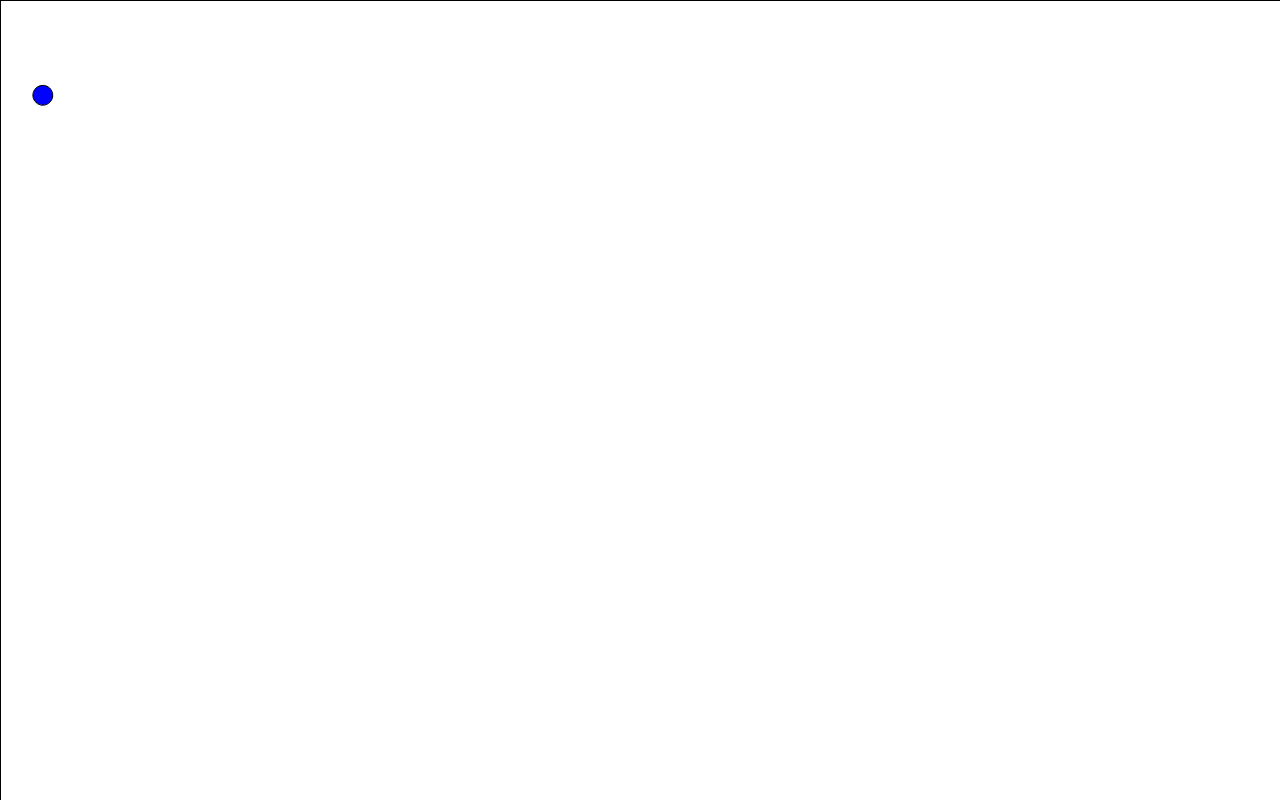
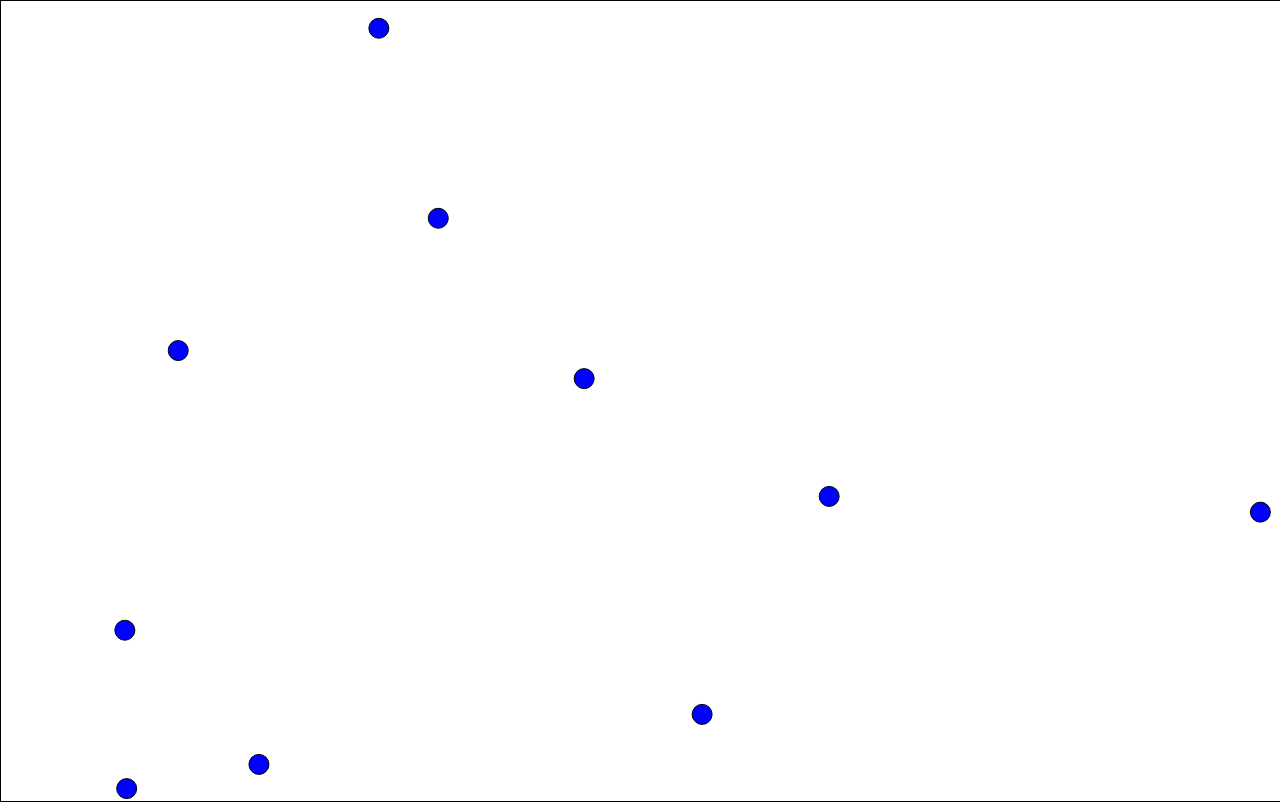
Before and after one commit to albindahlberg/boids-simulator, a website: page index.html in a window 1280 px wide. Drawn offline with Linux system fonts and the light colour scheme.

Commit message:
swarm linear animation done

```diff
--- a/index.html
+++ b/index.html
@@ -5,11 +5,14 @@
     <style>
         canvas {
             border: 1px solid black;
+            max-width: 100%;
+            max-height: 100%;
         }
-        html, body {
+        body {
             width:  100%;
             height: 100%;
             margin: 0;
+            padding: 0;
             overflow: hidden;
         }
     </style>
--- a/public/js/boid.js
+++ b/public/js/boid.js
@@ -1,4 +1,4 @@
-import getRandomInt from './math.js'
+import { randomInt } from './math.js'
 
 export default class Boid {
 
@@ -6,19 +6,18 @@ export default class Boid {
      * Boids are a unit in the simulation
      * @param {Number} x The position on the x-axis, MAX = window.innerWidth
      * @param {Number} y The position on the y-axis, MAX = window.innerHeight
-     * @param {Number} angle The angle in degrees the boid is moving from the y-axis
+     * @param {Number} angle The angle in radians the boid is moving from the x-axis. Functions similiarly to the unit circle
      *   */
     constructor(angle) {
+        this.radius = 10
+        this.velocity = 3
 
-        this.x = getRandomInt(0, window.innerWidth)
-        this.y = getRandomInt(0, window.innerHeight)
+        this.x = randomInt(this.radius, window.innerWidth - this.radius)  // this.radius to disable croppping upon spawning
+        this.y = randomInt(this.radius, window.innerHeight - this.radius) // this.radius to disable croppping upon spawning
         this.angle = angle
 
-        this.radius = 10
-        this.speed = 3
-
-        this.dx = Math.sin(this.angle) * this.speed
-        this.dy = Math.cos(this.angle) * this.speed
+        this.dx = Math.cos(this.angle) * this.velocity
+        this.dy = -Math.sin(this.angle) * this.velocity // negative so it functions as unit circle
     }
 
     /* TODO draw boid as arrow, create rotation etc */
@@ -29,7 +28,7 @@ export default class Boid {
         ctx.beginPath()
 
         ctx.fillStyle = '#0101FF'
-        ctx.arc(this.x, this.y, this.radius, this.angle, this.angle * Math.PI * 2)
+        ctx.arc(this.x, this.y, this.radius, 0, 2*Math.PI)
         ctx.fill()
         ctx.stroke()
 
@@ -42,23 +41,17 @@ export default class Boid {
     update(ctx) {
         this.draw(ctx)
 
-        // Boid contacts left border of canvas
-        if((this.x + this.radius) > window.innerWidth) {
+        let isTouchingLeftBorder = (this.x + this.radius) < 50
+        let isTouchingRightBorder = (this.x + this.radius) > window.innerWidth
+        let isTouchingTopBorder = (this.y + this.radius) < 20
+        let isTouchingBottomBorder = (this.y + this.radius) > window.innerHeight
+
+        if(isTouchingLeftBorder || isTouchingRightBorder) {
             this.dx = -this.dx
         }
-        // Boid contacts right border of canvas
-        if((this.x + this.radius) < 0) {
-            this.dx = -this.dx
-        }
-        // Boid contacts bottom border of canvas
-        if((this.y + this.radius) > window.innerHeight) {
+        if(isTouchingBottomBorder || isTouchingTopBorder) {
             this.dy = -this.dy
         }
-        // Boid contacts top border of canvas
-        if((this.y + this.radius) < 0) {
-            this.dy = -this.dy
-        }
-
 
         this.x += this.dx
         this.y += this.dy
--- a/public/js/main.js
+++ b/public/js/main.js
@@ -1,4 +1,4 @@
-import Boid from './boid.js'
+import Swarm from './swarm.js'
 
 const canvas = document.querySelector("canvas")
 const ctx = canvas.getContext('2d')
@@ -6,13 +6,15 @@ const ctx = canvas.getContext('2d')
 canvas.width = window.innerWidth
 canvas.height = window.innerHeight
 
-let boid = new Boid(10)
-boid.draw(ctx)
+let swarm = new Swarm(10)
 
-let updateBoid = function() {
+swarm.spawn(ctx)
+
+let updateCanvas = function() {
+  requestAnimationFrame(updateCanvas)
   ctx.clearRect(0, 0, canvas.width, canvas.height)
-  requestAnimationFrame(updateBoid)
-  boid.update(ctx)
+  swarm.update(ctx)
 }
 
-updateBoid()
+
+updateCanvas()
--- a/public/js/math.js
+++ b/public/js/math.js
@@ -1,3 +1,4 @@
+
 /**
      * Generates a random integer in an interval
      * @param {Number} min The minimum value of the generated number
@@ -5,8 +6,18 @@
      * @returns A random integer in an interval
      * @reference https://developer.mozilla.org/en-US/docs/Web/JavaScript/Reference/Global_Objects/Math/random
      */
-export default function getRandomInt(min, max) {
+export var randomInt = function(min, max) {
     min = Math.ceil(min)
     max = Math.floor(max)
     return Math.floor(Math.random() * (max - min) + min)
 }
+
+/**
+ * Generates a random number from 0 to a maximum value
+ * @param {Number} max The maximum value of the number
+ * @returns A random number between 0 and the input
+ */
+export var randomNumber = function(max) {
+    const x = Math.random() // [0, 1]
+    return x*max
+}
--- /dev/null
+++ b/public/js/swarm.js
@@ -0,0 +1,30 @@
+import Boid from "./boid.js"
+import { randomNumber } from './math.js'
+
+
+export default class Swarm {
+    constructor(number_of_boids) {
+        this.number_of_boids = number_of_boids
+        this.boids = []
+
+        for(let index = 0; index < this.number_of_boids; index++) {
+            const angle = randomNumber(2*Math.PI)
+            let boid = new Boid(angle)
+            this.boids[index] = boid
+        }
+    }
+
+    spawn(ctx) {
+        this.boids.forEach(boid => {
+            boid.draw(ctx)
+            }
+        )
+    }
+
+    update(ctx) {
+        this.boids.forEach(boid => {
+            boid.update(ctx)
+            }
+        )
+    }
+}
```
